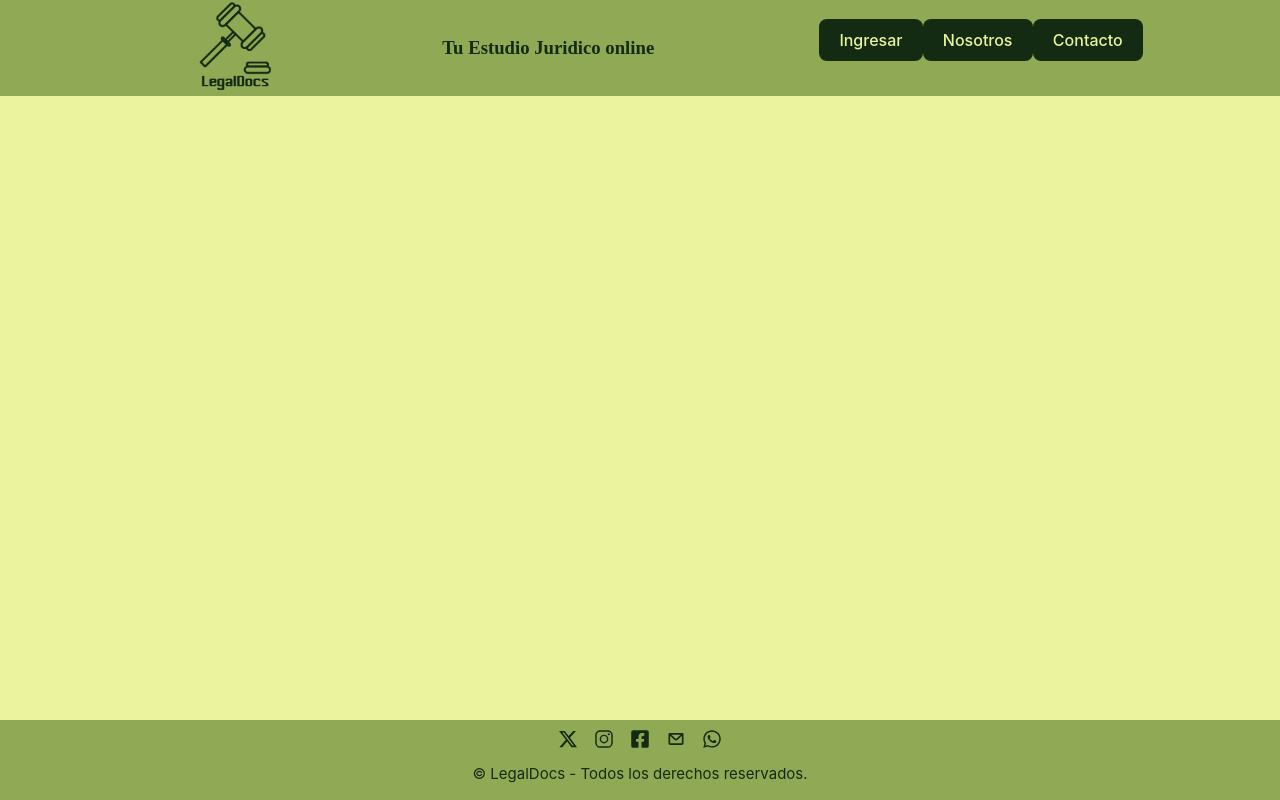
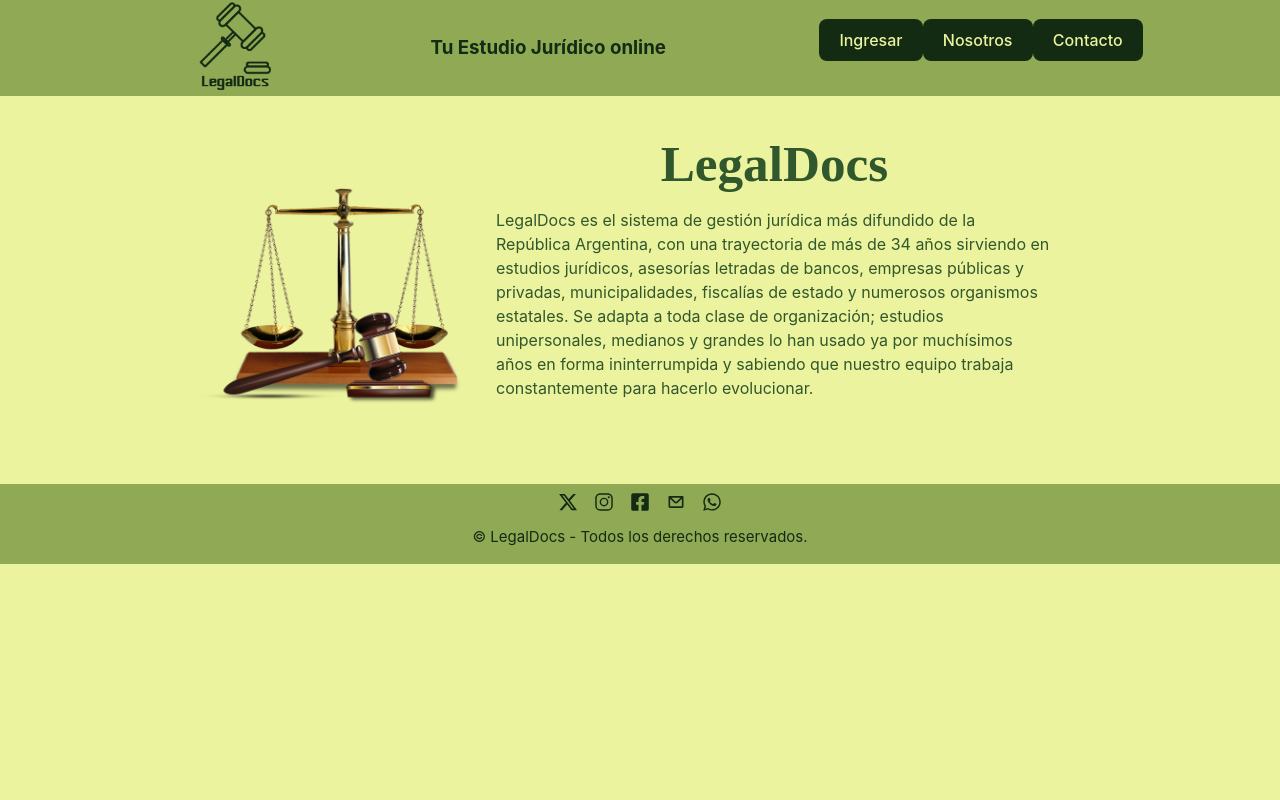
Before and after one commit to CaluBritez/FrontLegalDocs, a React (Vite) app: page / in a window 1280 px wide. Built offline with nearby package versions, Linux system fonts and the light colour scheme; a web font is replaced by a local one.

Commit message:
avanzando con Home

```diff
--- a/pages/Home.css
+++ b/pages/Home.css
@@ -32,7 +32,6 @@
     align-items: center;
 }
 #center-box{
-    font-family: 'Mac';
     color: #132A13;
 }
 #botonera-box{
@@ -56,27 +55,61 @@
     background-color: #31572C;
   }
 
-
-
-
-
-
-
-
-
-
-
-
-
-
-
-
-
-
 #caja-home{
     width: 100%;
-    height: 78%;
+    /*height: 78%;*/
+    height: auto;
+    display: flex;
+    justify-content: center;
+    align-items: center;
+    margin-bottom: 2rem;
+    margin-top: 1.5rem;
 }
+
+#caja-center {
+    width: 70%;
+    height: 100%;
+    display: flex;
+    justify-content: center;
+    align-items: center;
+}
+#caja-imagen-cuerpo {
+    width: 30%;
+    height: 100%;
+    display: flex;
+    justify-content: center;
+    align-items: center;
+    /*background-color: red;*/
+}
+#caja-imagen-cuerpo img {
+    width: 100%;
+    height: 100%;
+    object-fit: cover;
+}
+#caja-text-legaldocs {
+    width: 70%;
+    height: 100%;
+    display: flex;
+    justify-content: center;
+    align-items: center;
+    flex-direction: column;
+}
+#caja-text-legaldocs h1 {
+    font-family: 'Mac';
+    color: #31572C;
+    margin-top: 1rem;
+    margin-bottom: 0;
+}
+#caja-text-legaldocs p {
+    /*padding: 2.2rem;*/
+    padding-bottom: 2.2rem;
+    padding-left: 2.2rem;
+    padding-right: 2.2rem;
+
+    color: #31572C;
+    font-size: 1rem;
+}
+
 
 #caja-footer {
     width: 100%;
--- a/pages/Home.jsx
+++ b/pages/Home.jsx
@@ -14,7 +14,7 @@
             <div id='nav-box'>
                 <img src={logo} id="logo" alt="" />
                 <div id='center-box'>
-                    <h3>Tu Estudio Juridico online</h3>
+                    <h3>Tu Estudio Jurídico online</h3>
                 </div>
                 <div id='botonera-box'>
                     <div id='botonera'>
@@ -26,7 +26,18 @@
             </div>
 
         </div>
-        <div id='caja-home'></div>
+
+        <div id='caja-home'>
+            <div id='caja-center'>
+                <div id='caja-imagen-cuerpo'>
+                    <img src="./src/assets/justice.png" alt="" />
+                </div>
+                <div id='caja-text-legaldocs'>
+                    <h1>LegalDocs</h1>
+                    <p>LegalDocs es el sistema de gestión jurídica más difundido de la República Argentina, con una trayectoria de más de 34 años sirviendo en estudios jurídicos, asesorías letradas de bancos, empresas públicas y privadas, municipalidades, fiscalías de estado y numerosos organismos estatales. Se adapta a toda clase de organización; estudios unipersonales, medianos y grandes lo han usado ya por muchísimos años en forma ininterrumpida y sabiendo que nuestro equipo trabaja constantemente para hacerlo evolucionar.</p>
+                </div>
+            </div>
+        </div>
 
         <div id='caja-footer'>
             <div id='caja-redes'>
```
Also changed, not shown: src/assets/abogada.png (added), src/assets/justice.png (added).
